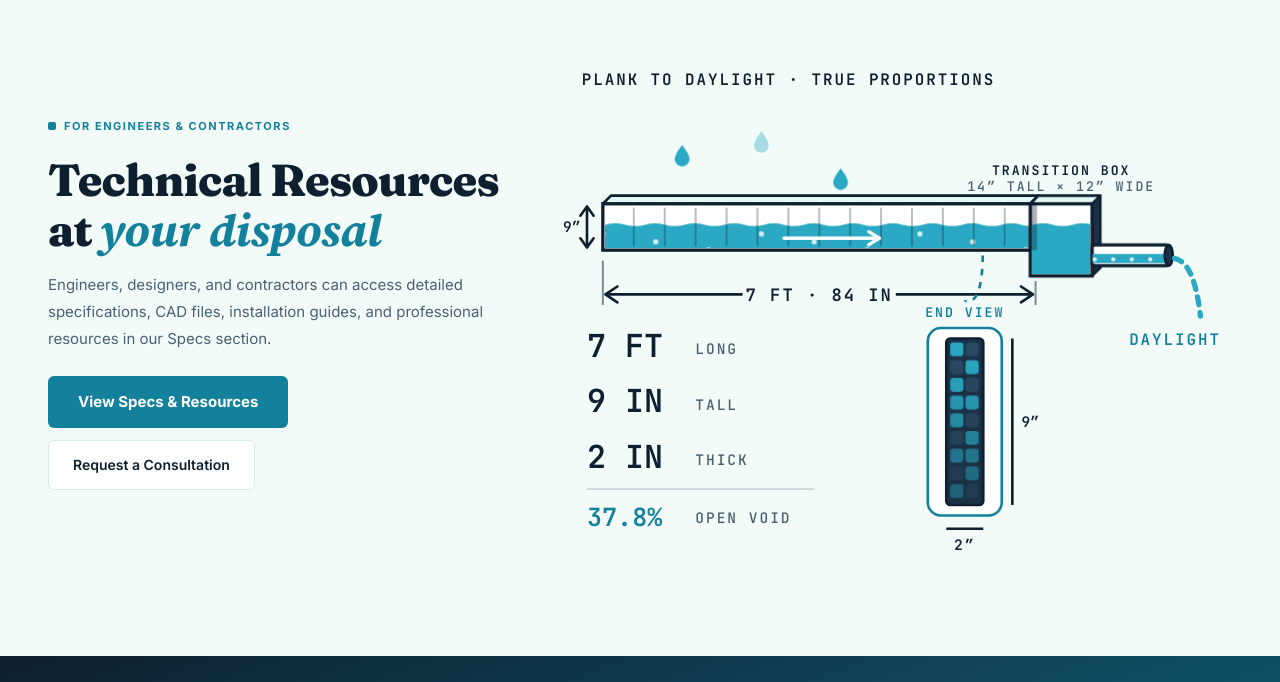
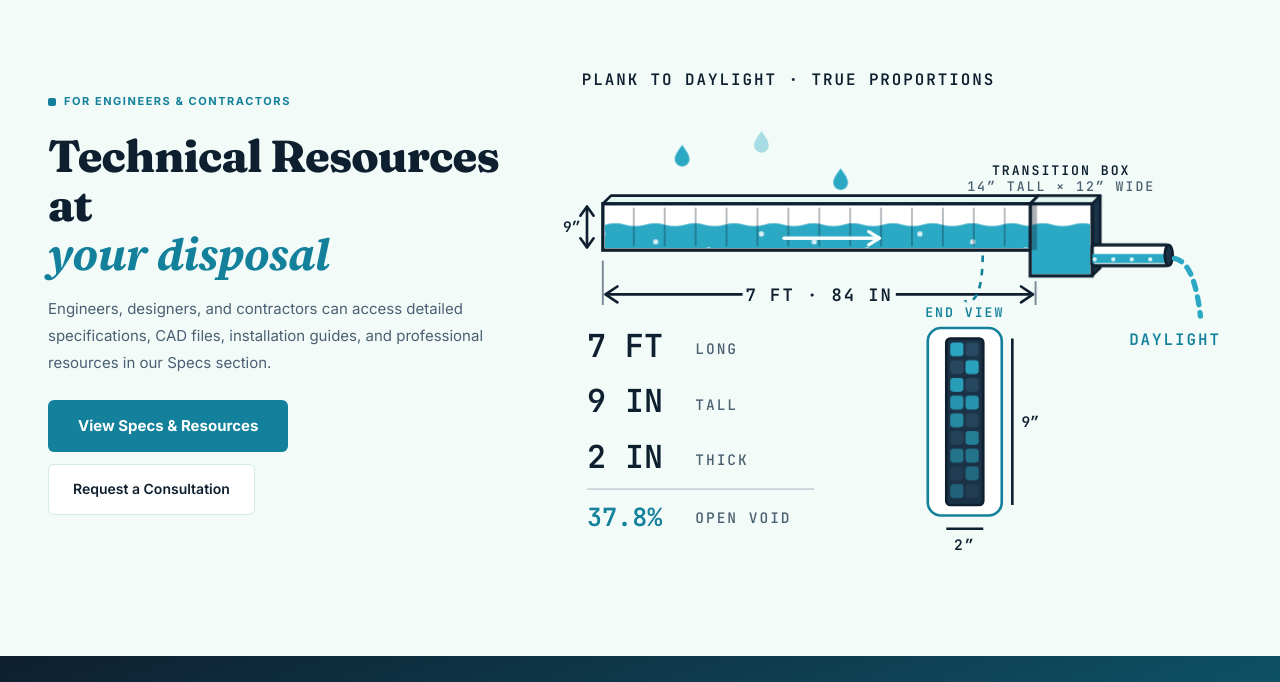
Before and after one commit to AnthonyPeach/HydroBlox, a plain HTML site: page about.html in a window 1280 px wide. Shown: the part 2800-3482 px from the top of the page. Drawn offline with Linux system fonts and the light colour scheme.

Commit message:
About: put 'your disposal' on its own line
Co-Authored-By: Claude Opus 5.5 <noreply@anthropic.com>

```diff
--- a/about.html
+++ b/about.html
@@ -144,7 +144,7 @@
  <div class="inner tech-split" style="display:grid;grid-template-columns:1fr 1.5fr;gap:48px;align-items:center">
  <div>
  <div class="section-label reveal">For Engineers &amp; Contractors</div>
- <h2 class="serif-h2 reveal">Technical Resources at <em>your disposal</em></h2>
+ <h2 class="serif-h2 reveal">Technical Resources at<br><em>your disposal</em></h2>
  <p class="body-text reveal">Engineers, designers, and contractors can access detailed specifications, CAD files, installation guides, and professional resources in our Specs section.</p>
  <div style="display:flex;gap:12px;flex-wrap:wrap;margin-top:24px" class="reveal">
  <a href="specs/index.html" class="btn-sky">View Specs &amp; Resources</a>
```
